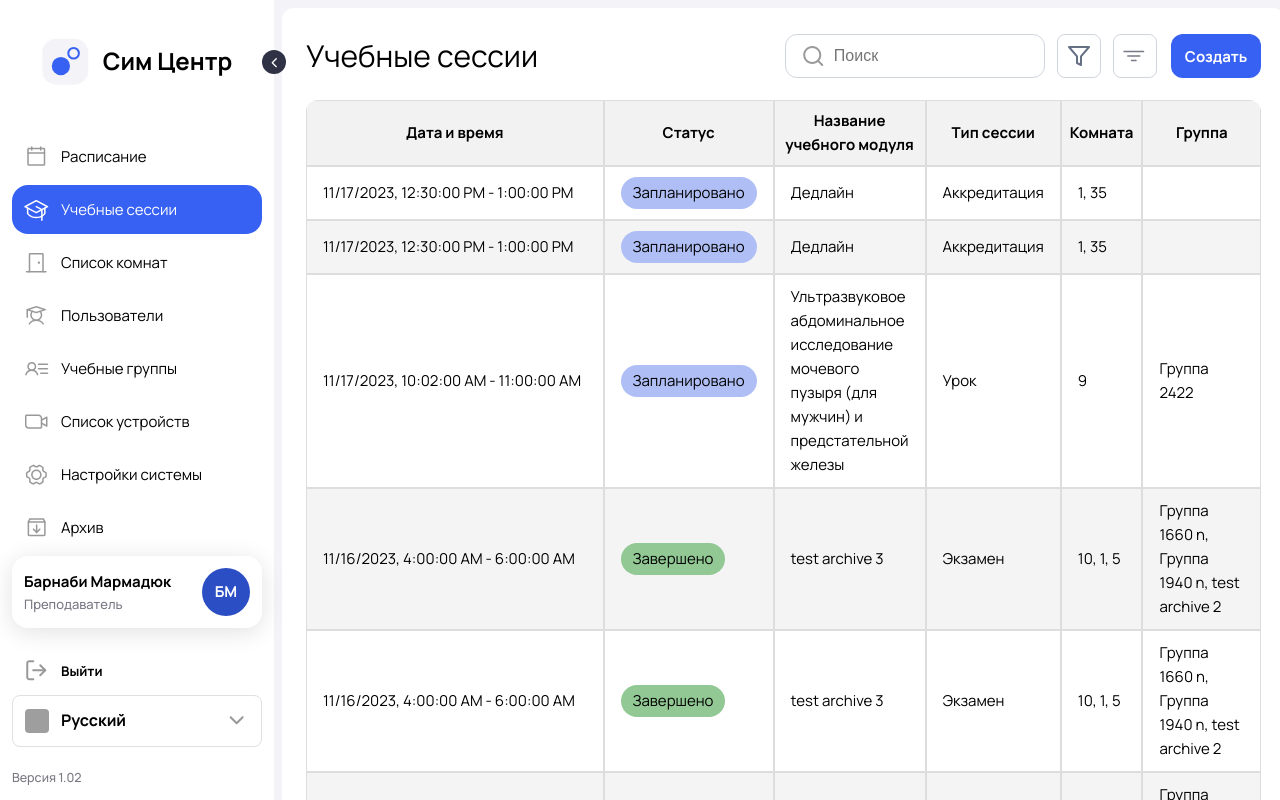
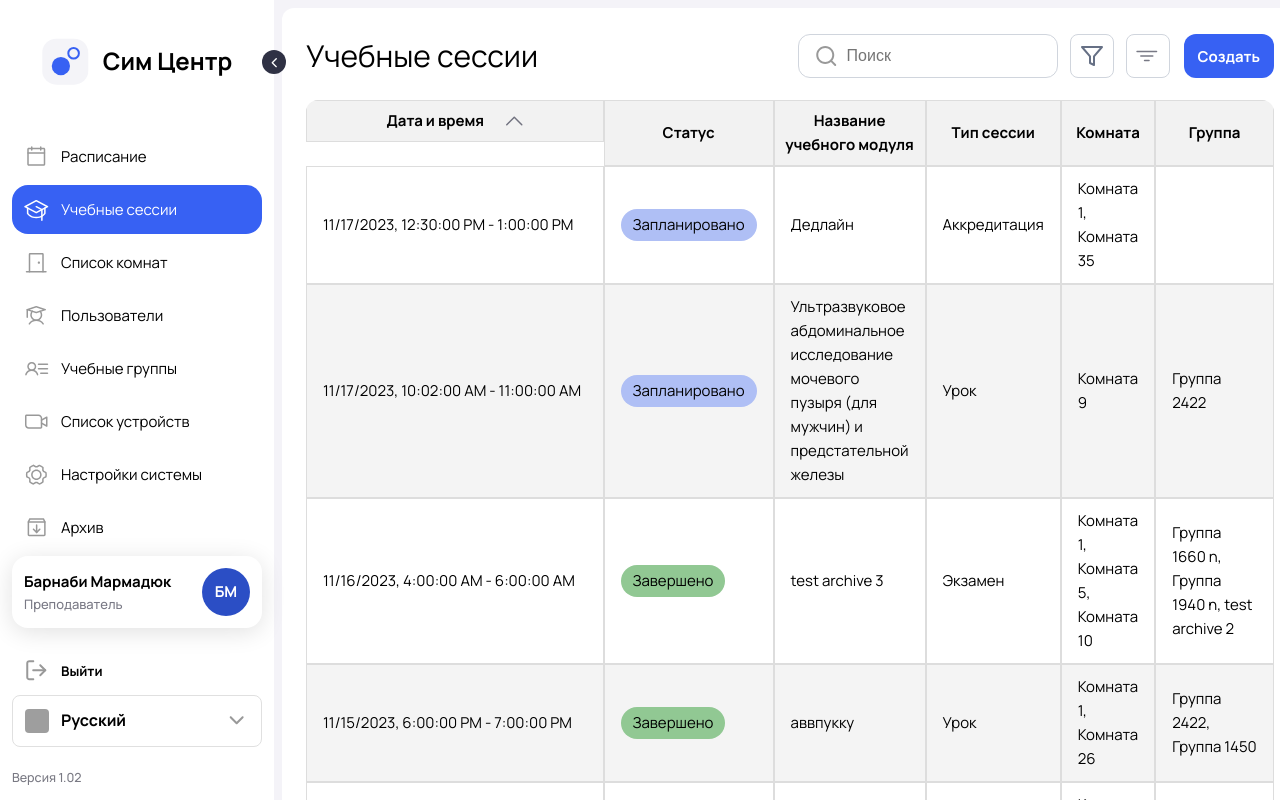
Before and after one commit to jenndos/vue-sim-center, a Vue app: page /study-sessions in a window 1280 px wide. Shown: the top 800 px of the page. Built offline with nearby package versions, Linux system fonts and the light colour scheme; grey boxes are pictures that could not be loaded.

Commit message:
study sessions table - search, sort

```diff
--- a/src/assets/base.css
+++ b/src/assets/base.css
@@ -1,8 +1,4 @@
 @import url('https://fonts.googleapis.com/css2?family=Manrope:wght@400;500;600;700&display=swap');
-
-:root {
-  /*--vt-c-divider-light-1: rgba(60, 60, 60, 0.29);*/
-}
 
 *,
 *::before,
@@ -15,7 +11,6 @@
 
 body {
   min-height: 100vh;
-  /* #TODO Change to variables */
   color: var(#000000);
   background: var(#f4f3f8);
   transition:
--- a/src/components/SearchStudySessions.vue
+++ b/src/components/SearchStudySessions.vue
@@ -35,7 +35,14 @@ export default {
   },
   methods: {
     onSearch() {
-      this.$emit('search', this.searchQuery)
+      this.$emit('search', this.searchQuery.trim()) // Add trim()
+    },
+  },
+  watch: {
+    searchQuery(newVal) {
+      if (newVal === '') {
+        this.$emit('search', '') // Explicitly emit empty string
+      }
     },
   },
 }
--- a/src/components/TableStudySessions.vue
+++ b/src/components/TableStudySessions.vue
@@ -3,12 +3,47 @@
     <table>
       <thead>
         <tr>
-          <th @click="sortByDateTime">Дата и время</th>
-          <th @click="sortByStatus">Статус</th>
-          <th @click="sortByModuleName">Название учебного модуля</th>
-          <th @click="sortBySessionType">Тип сессии</th>
-          <th @click="sortByRoom">Комната</th>
-          <th @click="sortByGroup">Группа</th>
+          <th @click="sortBy('datetime', 'desc')" class="th-center">
+            Дата и время
+            <span v-if="sortKey === 'datetime'" class="icon-wrapper">
+              <IconTableFilterArrow
+                class="icon-table-filter"
+                :class="{ rotated: sortOrder !== 'asc' }"
+              />
+            </span>
+          </th>
+          <th @click="sortBy('status', 'asc', 'datetime')">
+            Статус
+            <span v-if="sortKey === 'status'">▼</span>
+          </th>
+          <th @click="sortBy('module', 'asc')">
+            Название учебного модуля
+            <span v-if="sortKey === 'module'">
+              <span v-if="sortOrder === 'asc'">▲</span>
+              <span v-else>▼</span>
+            </span>
+          </th>
+          <th @click="sortBy('type', 'asc', 'datetime')">
+            Тип сессии
+            <span v-if="sortKey === 'type'">
+              <span v-if="sortOrder === 'asc'">▼</span>
+              <span v-else>▼</span>
+            </span>
+          </th>
+          <th @click="sortBy('room', 'asc')">
+            Комната
+            <span v-if="sortKey === 'room'">
+              <span v-if="sortOrder === 'asc'">▲</span>
+              <span v-else>▼</span>
+            </span>
+          </th>
+          <th @click="sortBy('group', 'asc')">
+            Группа
+            <span v-if="sortKey === 'group'">
+              <span v-if="sortOrder === 'asc'">▲</span>
+              <span v-else>▼</span>
+            </span>
+          </th>
         </tr>
       </thead>
       <tbody>
@@ -25,8 +60,18 @@
               {{ formatSessionName(session.type.name) }}
             </span>
           </td>
-          <td>{{ session.rooms.map((room) => room.id).join(', ') }}</td>
-          <td>{{ session.groups.map((group) => group.name).join(', ') }}</td>
+          <td>
+            {{
+              session.rooms
+                .map((room) => room.id)
+                .sort((a, b) => a - b)
+                .map((id) => `Комната ${id}`)
+                .join(', ')
+            }}
+          </td>
+          <td>
+            {{ session.groups.map((group) => group.name).join(', ') }}
+          </td>
         </tr>
       </tbody>
       <tfoot class="table-foot">
@@ -57,9 +102,10 @@
 
 <script>
 import IconPaginationArrowLeft from '@/components/icons/IconPaginationArrowLeft.vue'
+import IconTableFilterArrow from '@/components/icons/IconTableFilterArrow.vue'
 
 export default {
-  components: { IconPaginationArrowLeft },
+  components: { IconTableFilterArrow, IconPaginationArrowLeft },
   props: {
     sessions: {
       type: Array,
@@ -75,68 +121,89 @@ export default {
     }
   },
   computed: {
+    // Remove duplicate sessions based on their id.
+    uniqueSessions() {
+      const map = new Map()
+      this.sessions.forEach((session) => {
+        if (!map.has(session.id)) {
+          map.set(session.id, session)
+        }
+      })
+      return Array.from(map.values())
+    },
     sortedSessions() {
-      let sorted = [...this.sessions]
-
-      switch (this.sortKey) {
-        case 'datetime':
-          sorted.sort((a, b) => {
-            return this.sortOrder === 'asc'
-              ? new Date(a.start) - new Date(b.start)
-              : new Date(b.start) - new Date(a.start)
-          })
-          break
-        case 'status':
-          sorted.sort((a, b) => a.status.name.localeCompare(b.status.name))
-          break
-        case 'module':
-          sorted.sort((a, b) => a.module.localeCompare(b.module))
-          break
-        case 'type':
-          sorted.sort((a, b) => a.type.name.localeCompare(b.type.name))
-          break
-        case 'room':
-          sorted.sort(
-            (a, b) =>
-              Math.min(...a.rooms.map((room) => room.id)) -
-              Math.min(...b.rooms.map((room) => room.id)),
-          )
-          break
-        case 'group':
-          sorted.sort((a, b) => a.groups[0].name.localeCompare(b.groups[0].name))
-          break
+      const sorted = [...this.uniqueSessions]
+      const orderFactor = this.sortOrder === 'asc' ? 1 : -1
+      const statusOrder = { completed: 1, planned: 2, canceled: 3 }
+      const typeOrder = { accreditation: 1, lesson: 2, examination: 3 }
+      const extractNumber = (str) => {
+        const match = str.match(/\d+/)
+        return match ? parseInt(match[0], 10) : Infinity
       }
 
+      sorted.sort((a, b) => {
+        let result = 0
+        switch (this.sortKey) {
+          case 'datetime': {
+            const aDate = new Date(a.start)
+            const bDate = new Date(b.start)
+            result = aDate - bDate
+            break
+          }
+          case 'status': {
+            const aVal = statusOrder[a.status.name] || 99
+            const bVal = statusOrder[b.status.name] || 99
+            result = aVal - bVal
+            break
+          }
+          case 'module': {
+            result = a.module.localeCompare(b.module)
+            break
+          }
+          case 'type': {
+            const aVal = typeOrder[a.type.name] || 99
+            const bVal = typeOrder[b.type.name] || 99
+            result = aVal - bVal
+            break
+          }
+          case 'room': {
+            const aMin = Math.min(...a.rooms.map((room) => room.id))
+            const bMin = Math.min(...b.rooms.map((room) => room.id))
+            result = aMin - bMin
+            break
+          }
+          case 'group': {
+            const aMin = Math.min(...a.groups.map((g) => extractNumber(g.name)))
+            const bMin = Math.min(...b.groups.map((g) => extractNumber(g.name)))
+            result = aMin - bMin
+            break
+          }
+        }
+        return result * orderFactor
+      })
       return sorted
     },
     paginatedSessions() {
       const start = (this.currentPage - 1) * this.itemsPerPage
-      const end = start + this.itemsPerPage
-      return this.sortedSessions.slice(start, end)
+      return this.sortedSessions.slice(start, start + this.itemsPerPage)
     },
     totalPages() {
       return Math.ceil(this.sortedSessions.length / this.itemsPerPage)
     },
   },
   methods: {
-    sortByDateTime() {
-      this.sortKey = 'datetime'
-      this.sortOrder = this.sortOrder === 'asc' ? 'desc' : 'asc'
-    },
-    sortByStatus() {
-      this.sortKey = 'status'
-    },
-    sortByModuleName() {
-      this.sortKey = 'module'
-    },
-    sortBySessionType() {
-      this.sortKey = 'type'
-    },
-    sortByRoom() {
-      this.sortKey = 'room'
-    },
-    sortByGroup() {
-      this.sortKey = 'group'
+    sortBy(key, defaultOrder, resetKey) {
+      if (this.sortKey === key) {
+        if (resetKey) {
+          this.sortKey = resetKey
+          this.sortOrder = 'desc'
+        } else {
+          this.sortOrder = this.sortOrder === 'asc' ? 'desc' : 'asc'
+        }
+      } else {
+        this.sortKey = key
+        this.sortOrder = defaultOrder
+      }
     },
     prevPage() {
       if (this.currentPage > 1) this.currentPage--
@@ -150,16 +217,12 @@ export default {
       return `${startDate.toLocaleDateString()}, ${startDate.toLocaleTimeString()} - ${endDate.toLocaleTimeString()}`
     },
     formatStatus(status) {
-      switch (status) {
-        case 'planned':
-          return 'Запланировано'
-        case 'canceled':
-          return 'Отменено'
-        case 'completed':
-          return 'Завершено'
-        default:
-          return status
+      const statuses = {
+        planned: 'Запланировано',
+        canceled: 'Отменено',
+        completed: 'Завершено',
       }
+      return statuses[status] || status
     },
     getStatusClass(status) {
       return {
@@ -170,16 +233,12 @@ export default {
       }
     },
     formatSessionName(sessionName) {
-      switch (sessionName) {
-        case 'accreditation':
-          return 'Аккредитация'
-        case 'lesson':
-          return 'Урок'
-        case 'examination':
-          return 'Экзамен'
-        default:
-          return sessionName
+      const names = {
+        accreditation: 'Аккредитация',
+        lesson: 'Урок',
+        examination: 'Экзамен',
       }
+      return names[sessionName] || sessionName
     },
     getSessionName(sessionName) {
       return {
@@ -189,6 +248,19 @@ export default {
         'session-examination': sessionName === 'examination',
       }
     },
+    resetPage() {
+      this.currentPage = 1
+    },
+  },
+  watch: {
+    sessions: {
+      handler() {
+        this.resetPage()
+      },
+      immediate: true,
+    },
+    sortKey: 'resetPage',
+    sortOrder: 'resetPage',
   },
 }
 </script>
@@ -199,22 +271,18 @@ export default {
   margin: 20px auto;
   font-family: 'Manrope', sans-serif;
 }
-
 table {
   width: 100%;
   border-collapse: separate;
   border-spacing: 0;
   border-width: 1px;
-  /*margin-bottom: 10px;*/
   border-radius: 12px;
   overflow: hidden;
   border-color: #e9eaec;
 }
-
 tbody tr:nth-child(even) {
   background-color: rgba(244, 244, 244, 1);
 }
-
 th {
   background-color: #f2f2f2;
   cursor: pointer;
@@ -223,29 +291,24 @@ th {
   border: 1px solid #ddd;
   padding: 8px;
 }
-
 th:first-child,
 td:first-child {
   white-space: nowrap;
 }
-
 td {
   border: 1px solid #ddd;
   padding: 10px 16px;
 }
-
 .table-foot {
   background-color: #f5f7f9;
   border-radius: 0 0 12px 12px;
 }
-
 .pagination {
   display: flex;
   align-items: center;
   justify-content: center;
   gap: 10px;
 }
-
 .pagination button {
   display: flex;
   justify-content: center;
@@ -258,23 +321,19 @@ td {
   background-color: #ffffff;
   border-radius: 8px;
 }
-
 .pagination button.active {
   box-shadow: inset 0 0 0 1px rgba(55, 97, 243, 1);
   padding: 10px;
   color: rgba(55, 97, 243, 1);
   background-color: white;
 }
-
 .pagination button:hover {
   background-color: rgba(224, 224, 224, 1);
 }
-
 button:disabled {
   opacity: 0.5;
   cursor: not-allowed;
 }
-
 .status-cell {
   display: inline-block;
   padding: 4px 12px;
@@ -282,24 +341,32 @@ button:disabled {
   text-align: center;
   vertical-align: middle;
 }
-
 .status-planned {
   background-color: rgba(175, 191, 245, 1);
 }
-
 .status-canceled {
   background-color: #ffabab;
 }
-
 .status-completed {
   background-color: rgba(145, 200, 147, 1);
 }
-
 .rotated {
   transform: rotate(180deg);
 }
-
 .icon-pagination-arrow {
   color: rgba(153, 153, 153, 1);
 }
+.icon-table-filter {
+  margin-left: 18px;
+}
+.th-center {
+  display: flex;
+  justify-content: center;
+  align-items: center;
+  gap: 4px;
+}
+.icon-wrapper {
+  display: inline-flex;
+  align-items: center;
+}
 </style>
--- /dev/null
+++ b/src/components/icons/IconTableFilterArrow.vue
@@ -0,0 +1,11 @@
+<template>
+  <svg width="17" height="16" viewBox="0 0 17 16" fill="none" xmlns="http://www.w3.org/2000/svg">
+    <path
+      fill-rule="evenodd"
+      clip-rule="evenodd"
+      d="M0.707951 3.71967C1.00084 3.42678 1.47572 3.42678 1.76861 3.71967L8.73828 10.6893L15.708 3.71967C16.0008 3.42678 16.4757 3.42678 16.7686 3.71967C17.0615 4.01256 17.0615 4.48744 16.7686 4.78033L9.26861 12.2803C8.97572 12.5732 8.50084 12.5732 8.20795 12.2803L0.707951 4.78033C0.415058 4.48744 0.415058 4.01256 0.707951 3.71967Z"
+      fill="#2F3144"
+      fill-opacity="0.65"
+    />
+  </svg>
+</template>
--- a/src/views/StudySessionsView.vue
+++ b/src/views/StudySessionsView.vue
@@ -7,7 +7,12 @@
         <ButtonCreateStudySessions />
       </div>
     </div>
-    <TableStudySessions :sessions="filteredSessions" class="table-study-sessions" />
+    <TableStudySessions
+      ref="tableComponent"
+      :sessions="filteredSessions"
+      :key="searchQuery"
+      class="table-study-sessions"
+    />
   </div>
 </template>
 
@@ -31,9 +36,12 @@ export default {
   },
   computed: {
     filteredSessions() {
-      if (!this.searchQuery) return this.sessions
+      const searchTerms = this.searchQuery
+        .toLowerCase()
+        .split(' ')
+        .filter((term) => term.trim() !== '')
 
-      const searchTerms = this.searchQuery.toLowerCase().split(' ')
+      if (searchTerms.length === 0) return this.sessions
 
       return this.sessions.filter((session) =>
         searchTerms.every((term) => session.module.toLowerCase().includes(term)),
```
Also changed, not shown: src/assets/main.css (+0 -34 lines), src/components/TheSidebar.vue (+10 -19 lines).
